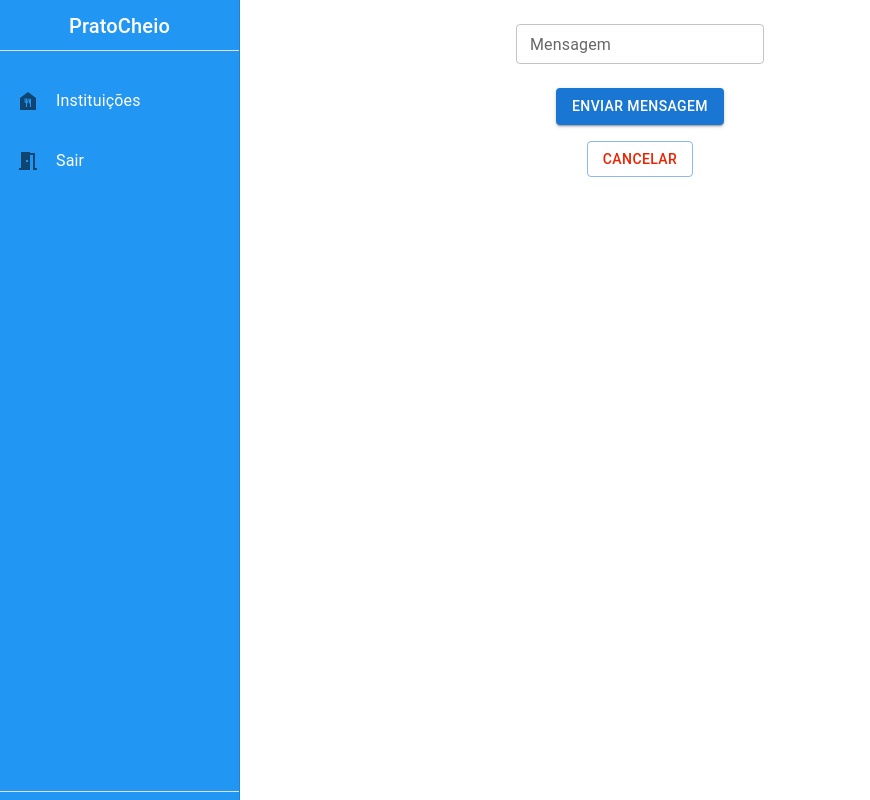
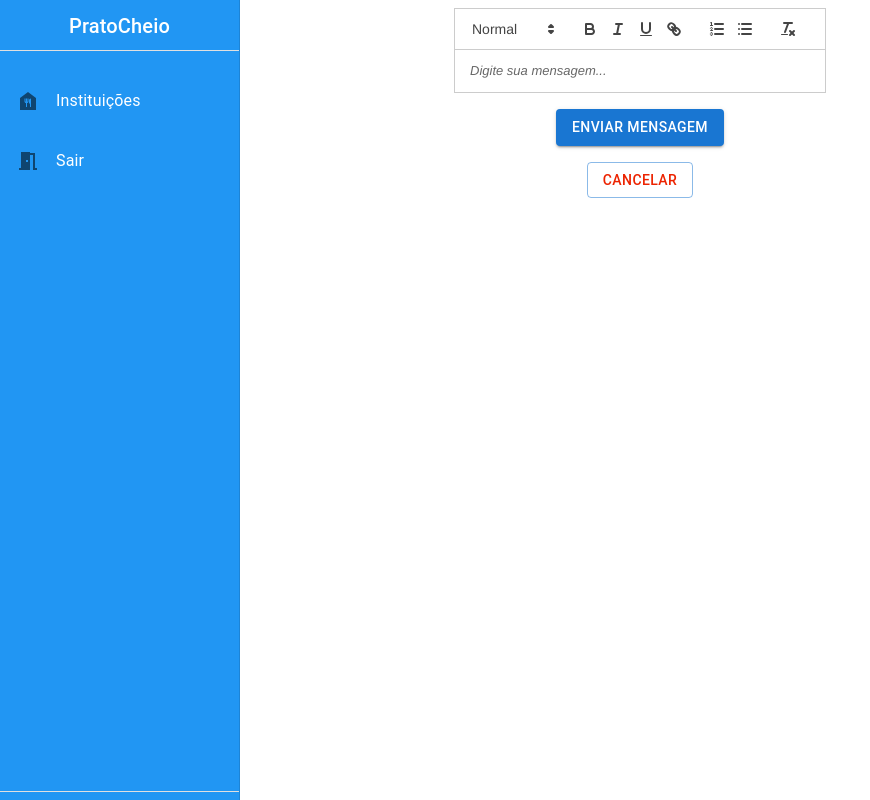
Before and after one commit to BrunoAlvesTavares/PratoCheio-Frontend, a React (Create React App) app: page /institutions/1/message in a window 1280 px wide. Shown: the whole page, without its empty margins (0-870 px from the left). Built offline with nearby package versions, Linux system fonts and the light colour scheme; no server answers.

Commit message:
feat: adicionado novo tipo de campo de mensagem

```diff
--- a/package.json
+++ b/package.json
@@ -17,11 +17,14 @@
     "framer-motion": "^10.12.18",
     "mui-datatables": "^4.3.0",
     "npm": "^9.6.5",
+    "quill-delta-to-html": "^0.12.1",
     "react": "^18.2.0",
     "react-cookie": "^4.1.1",
     "react-dom": "^18.2.0",
+    "react-emoji-picker": "^1.0.13",
     "react-google-login": "^5.2.2",
     "react-google-recaptcha": "^2.1.0",
+    "react-quill": "^2.0.0",
     "react-router-dom": "^6.3.0",
     "react-select": "^5.7.3",
     "styled-components": "^5.3.10",
--- a/src/pages/Institutions/institutionsMessage.js
+++ b/src/pages/Institutions/institutionsMessage.js
@@ -1,5 +1,7 @@
 import React, { useState } from 'react';
-import { TextField, Button, Grid } from '@mui/material';
+import { Button, Grid } from '@mui/material';
+import ReactQuill from 'react-quill';  // Importa o ReactQuill
+import 'react-quill/dist/quill.snow.css';  // Estilos do ReactQuill
 import { useNavigate } from 'react-router-dom';
 import { Toast } from '../../components/swal';
 import api from '../../utils/api';
@@ -9,8 +11,7 @@ const InstitutionsMessage = () => {
   const [message, setMessage] = useState('');
   const [loading, setLoading] = useState(false);
 
-  const handleChange = (event) => {
-    const { value } = event.target;
+  const handleChange = (value) => {
     setMessage(value);
   };
 
@@ -46,14 +47,10 @@ const InstitutionsMessage = () => {
   return (
     <form onSubmit={handleSubmit} style={{ display: 'flex', flexDirection: 'column', alignItems: 'center' }}>
       <Grid item md={6} sm={12} xs={12}>
-        <TextField
-          name="message"
-          label="Mensagem"
-          variant="outlined"
-          size="small"
-          margin="normal"
+        <ReactQuill
           value={message}
           onChange={handleChange}
+          placeholder="Digite sua mensagem..."
         />
       </Grid>
       <Button variant="contained" color="primary" type="submit" disabled={loading} style={{ marginTop: '1rem' }}>
```
Also changed, not shown: 1 other file (tests, documents, lock files or other folders).
